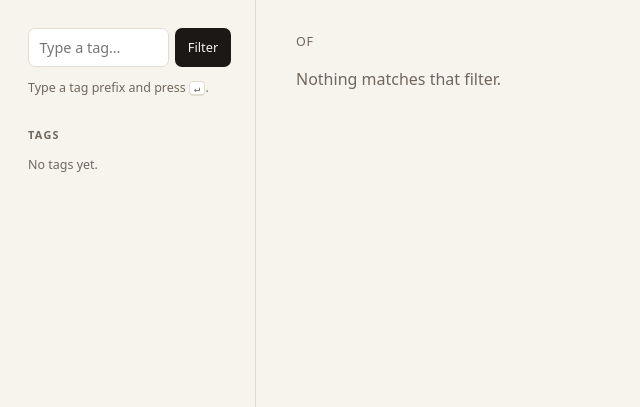
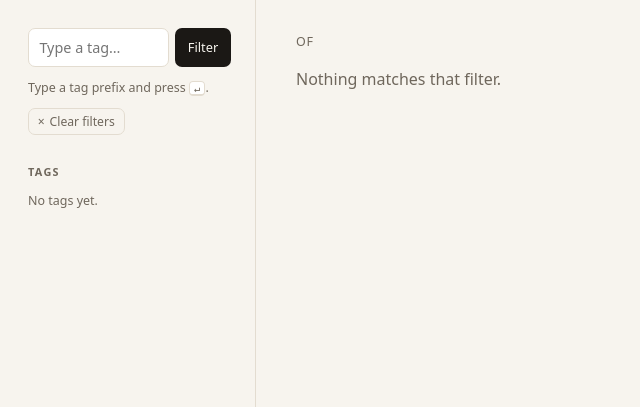
Before and after one commit to andyalexander/workshop-helper, a Python web app: template workshop_helper/templates/prototype/variant_d.html in a window 1280 px wide. Shown: the part 52-459 px from the top of the page, without its empty margins (0-640 px from the left). Run offline with Jinja, Linux system fonts and the light colour scheme; the template is opened without the code that fills it, so the values that code supplies are empty.

Commit message:
Add a clear-filters control to variant D
Picked D. A filter built from chips, a text box and a Root facet had no single
way out of it — you had to unpick it a click at a time, and a text or Root
filter left no chip to unpick at all.

Shown only when something is filtered, so it is never a dead control, and it is
a link rather than a button because clearing a filter is just the empty URL.

```diff
--- a/workshop_helper/templates/prototype/variant_d.html
+++ b/workshop_helper/templates/prototype/variant_d.html
@@ -107,6 +107,19 @@
         gap: 0.4rem;
         padding: 0.15rem 0.6rem;
       }
+      .clear {
+        align-items: center;
+        background: none;
+        border: 1px solid var(--rule);
+        border-radius: 7px;
+        color: var(--muted);
+        display: inline-flex;
+        font-size: 0.76rem;
+        gap: 0.3rem;
+        margin-top: 0.6rem;
+        padding: 0.18rem 0.55rem;
+      }
+      .clear:hover { background: #fff; border-color: var(--brass); color: var(--brass); }
       .facet-head {
         color: var(--muted);
         font-size: 0.68rem;
@@ -227,12 +240,20 @@
           {% elif view.chips %}<kbd>&#9003;</kbd> removes the last chip.
           {% else %}Type a tag prefix and press <kbd>&#8629;</kbd>.{% endif %}
         </p>
+        {# One way out of any filter, next to the chips that made it. Shown only
+           when there is something to clear, so it is never a dead control — and
+           it is a link, not a button, because clearing is just the empty URL. #}
+        {% if not view.query.is_empty %}
           {% if view.chips %}
             <ul class="chips">
               {% for chip in view.chips %}
                 <li><a class="chip" href="{{ proto_href(chip.query, browse_url) }}">{{ chip.tag }}<span aria-hidden="true">&#215;</span></a></li>
               {% endfor %}
             </ul>
+          {% endif %}
+          <a class="clear" href="{{ browse_url }}?variant=D">
+            <span aria-hidden="true">&#215;</span> Clear filters
+          </a>
         {% endif %}
         <h2 class="facet-head">Tags</h2>
         {% if view.tags %}
```
Lines whose indentation alone changed are shown as unchanged.
